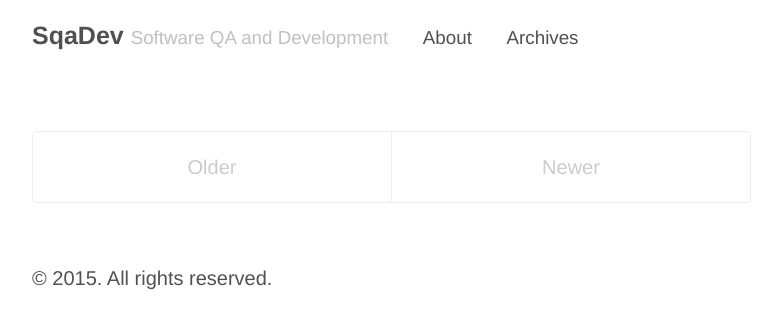
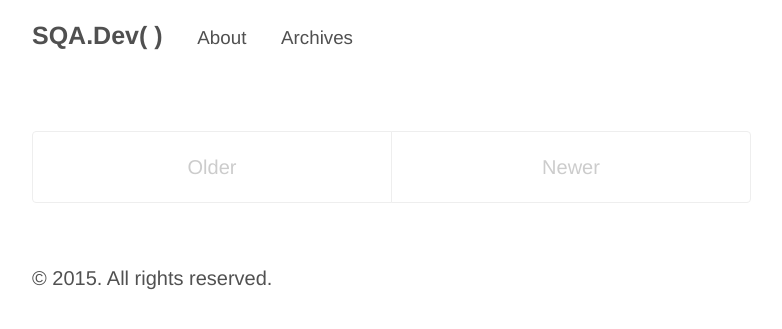
Before and after one commit to sqadev/sqadev.github.io, a Jekyll site: the page built from index.html, in a window 1280 px wide. Shown: the top 329 px of the page, without its empty margins (248-1030 px from the left). Built offline with Jekyll 4.4.1, drawn with Linux system fonts in a browser that asks for light colours; Markdown is read by kramdown in place of the engine named in the settings; the list of posts is cut into pages by our own code.

Commit message:
_config.yml - Updated blog title.

```diff
--- a/_config.yml
+++ b/_config.yml
@@ -6,15 +6,15 @@ highlighter:      pygments
 permalink:        pretty
 
 # Setup
-title:            SqaDev
-tagline:          Software QA and Development
+title:            SQA.Dev( )
+tagline:
 url:              http://www.sqadev.com
 paginate:         1
 baseurl:          /
 author:
   name:           Ray Santos
   url:            http://www.sqadev.com
-  email:          hello@sqadev.com
+  email:          hi@sqadev.com
 pages_list:
   About: '/about'
   Archives: '/archives'
```
